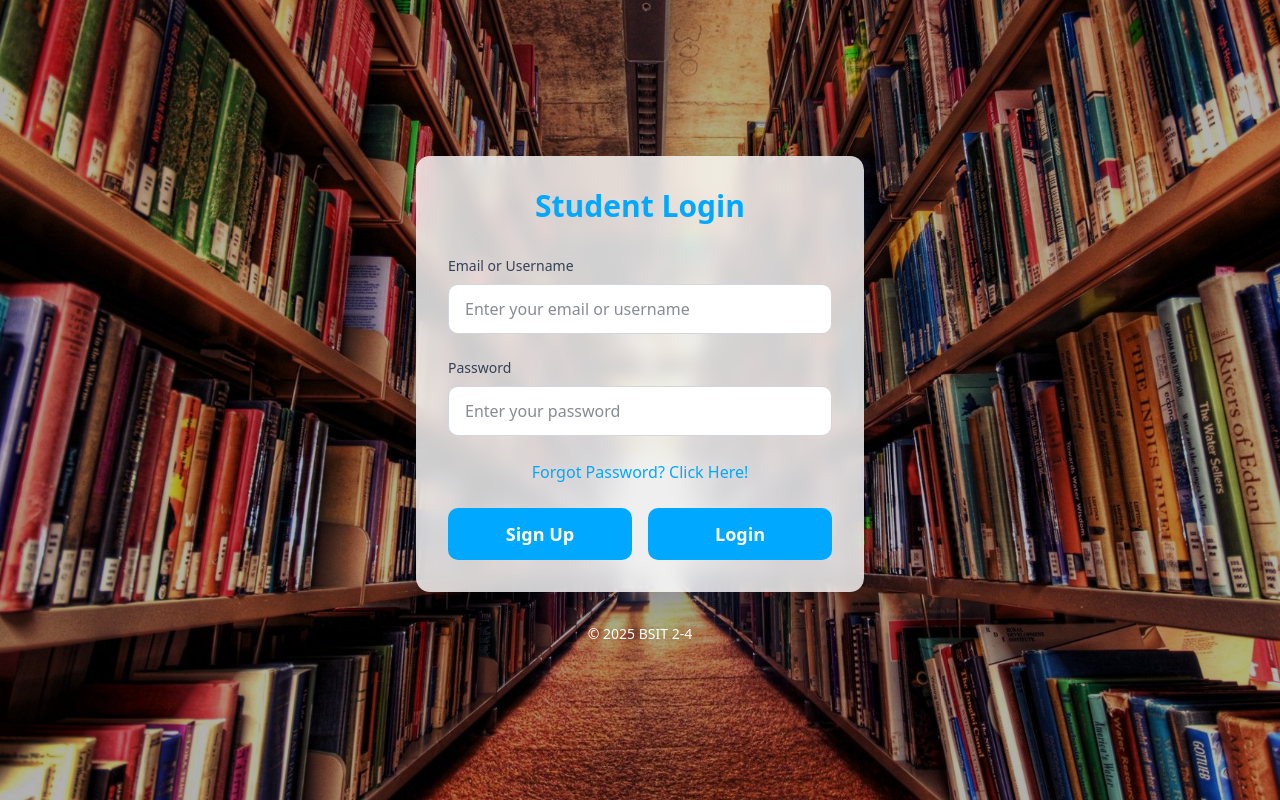
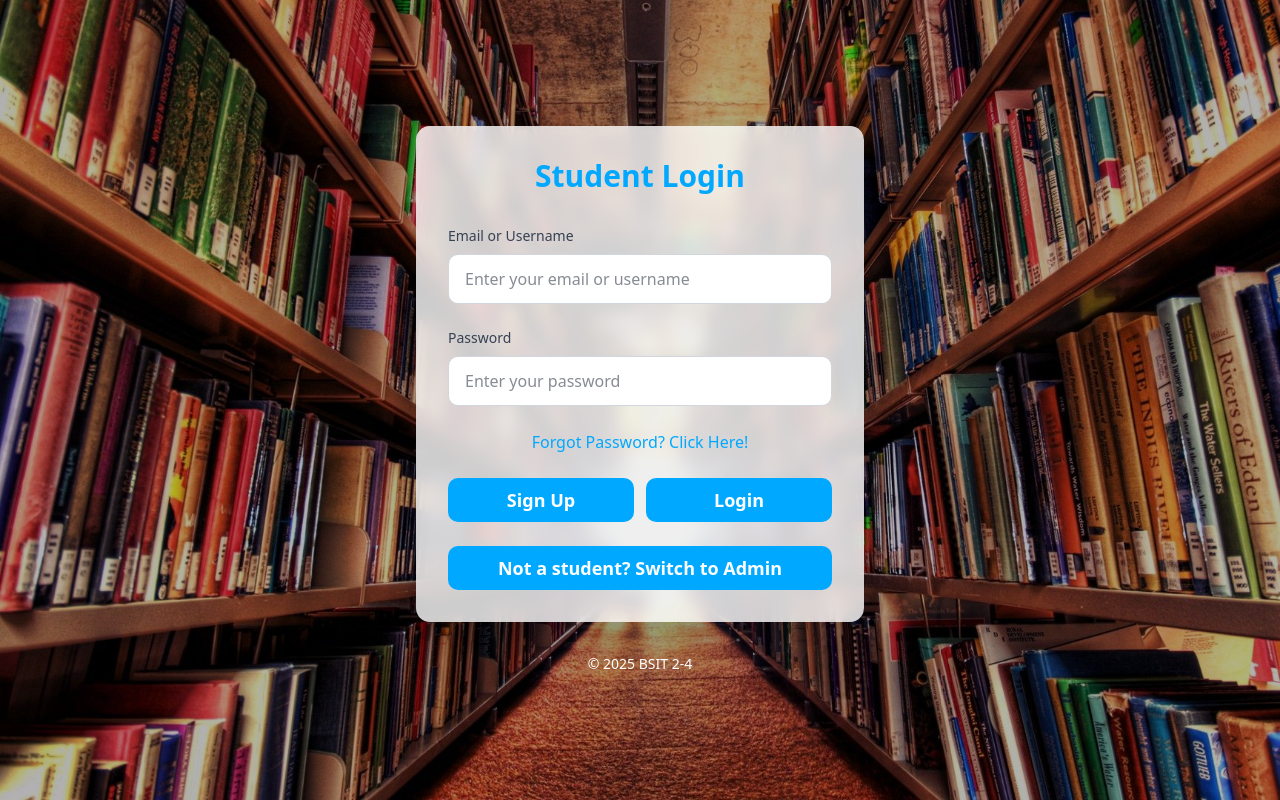
Before and after one commit to rheann04/library_management_system, a Next.js app in the folder library-frontend/: page /Login/Student_Login in a window 1280 px wide. Built offline with nearby package versions, Linux system fonts and the light colour scheme.

Commit message:
Update button styles and spacing across login and signup pages for improved UI consistency. Adjust button padding and hover effects, and add a new button for switching between Admin and Student logins.

```diff
--- a/library-frontend/app/Login/Admin_Login/page.js
+++ b/library-frontend/app/Login/Admin_Login/page.js
@@ -105,11 +105,11 @@ export default function AdminLogin() {
             )}
           </div>
 
-          <div className="flex flex-col space-y-4">
+          <div className="flex flex-col space-y-3">
             <button
               type="submit"
               disabled={isLoading}
-              className="w-full bg-blue-600 text-white py-3 px-6 rounded-lg hover:bg-blue-700 transition-all text-lg font-semibold disabled:opacity-50 disabled:cursor-not-allowed"
+              className="w-full bg-[#00A9FF] text-white py-2 px-4 rounded-lg hover:bg-green-600 transition-all text-lg font-semibold disabled:opacity-50 disabled:cursor-not-allowed"
             >
               {isLoading ? 'Logging in...' : 'Login as Admin'}
             </button>
@@ -117,7 +117,7 @@ export default function AdminLogin() {
             <button
               type="button"
               onClick={() => router.push('/Login/Student_Login')}
-              className="w-full bg-gray-100 text-gray-700 py-3 px-6 rounded-lg hover:bg-gray-200 transition-all text-lg font-semibold border border-gray-300"
+              className="w-full bg-[#00A9FF] text-white py-2 px-4 rounded-lg hover:bg-green-600 transition-all text-lg font-semibold"
             >
               Not an admin? Switch to Student User
             </button>
--- a/library-frontend/app/Login/Student_Login/page.js
+++ b/library-frontend/app/Login/Student_Login/page.js
@@ -119,21 +119,31 @@ export default function StudentLogin() {
             </button>
           </div>
 
-          <div className="flex gap-4">
+          <div className="flex gap-3">
             <button
               type="button"
               onClick={handleSignUp}
               disabled={isLoading}
-              className="flex-1 bg-[#00A9FF] text-white py-3 px-6 rounded-lg hover:bg-blue-600 transition-all text-lg font-semibold disabled:opacity-50 disabled:cursor-not-allowed"
+              className="flex-1 bg-[#00A9FF] text-white py-2 px-4 rounded-lg hover:bg-green-600 transition-all text-lg font-semibold disabled:opacity-50 disabled:cursor-not-allowed"
             >
               Sign Up
             </button>
             <button
               type="submit"
               disabled={isLoading}
-              className="flex-1 bg-[#00A9FF] text-white py-3 px-6 rounded-lg hover:bg-blue-600 transition-all text-lg font-semibold disabled:opacity-50 disabled:cursor-not-allowed"
+              className="flex-1 bg-[#00A9FF] text-white py-2 px-4 rounded-lg hover:bg-green-600 transition-all text-lg font-semibold disabled:opacity-50 disabled:cursor-not-allowed"
             >
               {isLoading ? 'Logging in...' : 'Login'}
+            </button>
+          </div>
+
+          <div className="mt-3">
+            <button
+              type="button"
+              onClick={() => router.push('/Login/Admin_Login')}
+              className="w-full bg-[#00A9FF] text-white py-2 px-4 rounded-lg hover:bg-green-600 transition-all text-lg font-semibold"
+            >
+              Not a student? Switch to Admin
             </button>
           </div>
         </form>
--- a/library-frontend/app/page.js
+++ b/library-frontend/app/page.js
@@ -37,13 +37,13 @@ export default function Home() {
         <div className="flex flex-col gap-4">
           <button
             onClick={handleAdminClick}
-            className="bg-blue-600 text-white py-2 px-8 rounded-lg hover:bg-blue-700 transition-all hover:scale-105 font-semibold text-lg"
+            className="bg-blue-600 text-white py-3 px-8 rounded-lg hover:bg-blue-700 transition-all hover:scale-105 font-semibold text-lg disabled:opacity-50"
           >
             Admin
           </button>
           <button
             onClick={handleStudentClick}
-            className="bg-green-600 text-white py-2 px-8 rounded-lg hover:bg-green-700 transition-all hover:scale-105 font-semibold text-lg"
+            className="bg-green-600 text-white py-3 px-8 rounded-lg hover:bg-green-700 transition-all hover:scale-105 font-semibold text-lg disabled:opacity-50"
           >
             Student
           </button>
--- a/library-frontend/app/signup/student/page.js
+++ b/library-frontend/app/signup/student/page.js
@@ -266,18 +266,18 @@ export default function StudentRegistration() {
             )}
           </div>
 
-          <div className="flex gap-4 pt-4">
+          <div className="flex gap-4 pt-3">
             <button
               type="button"
               onClick={() => router.push('/Login/Student_Login')}
-              className="flex-1 bg-gray-500 text-white py-3 px-6 rounded-lg hover:bg-gray-600 transition-all text-lg font-semibold"
+              className="flex-1 bg-blue-500 text-white py-2 px-4 rounded-lg hover:bg-red-600 transition-all text-lg font-semibold"
             >
               Cancel
             </button>
             <button
               type="submit"
               disabled={isLoading}
-              className="flex-1 bg-[#00A9FF] text-white py-3 px-6 rounded-lg hover:bg-blue-600 transition-all text-lg font-semibold disabled:opacity-50 disabled:cursor-not-allowed"
+              className="flex-1 bg-[#00A9FF] text-white py-2 px-4 rounded-lg hover:bg-green-600 transition-all text-lg font-semibold disabled:opacity-50 disabled:cursor-not-allowed"
             >
               {isLoading ? 'Registering...' : 'Register'}
             </button>
```
